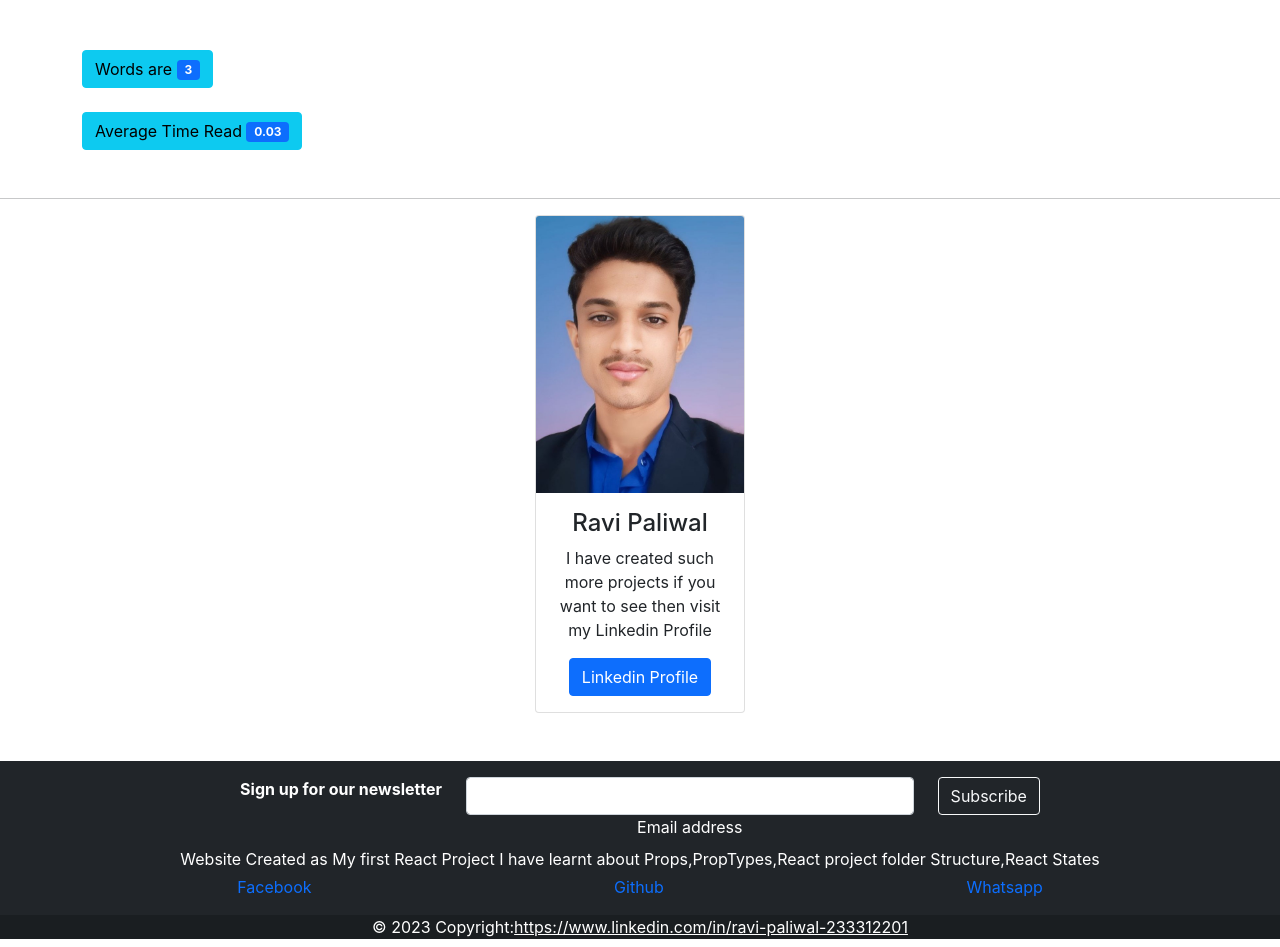
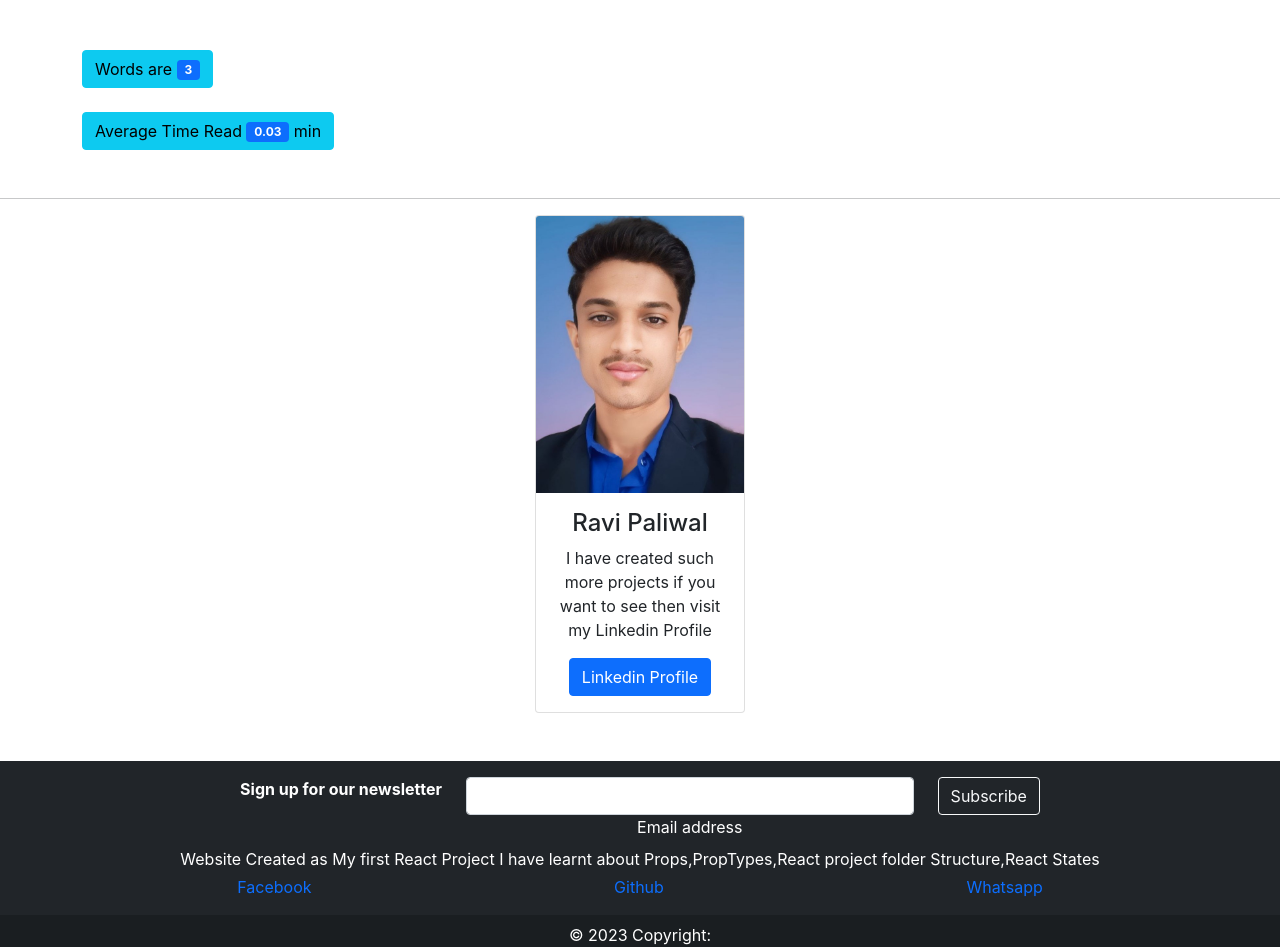
Before and after one commit to RaviPaliwal/Textutils-React-1, a React (Create React App) app: page / in a window 1280 px wide. Shown: the part 510-1457 px from the top of the page. Built offline with nearby package versions, Linux system fonts and the light colour scheme.

Commit message:
Some Improvements
Some Ui Fixes

```diff
--- a/src/Components/Footer.js
+++ b/src/Components/Footer.js
@@ -74,12 +74,13 @@ export default function Footer() {
 
           {/* <!-- Copyright --> */}
           <div
-            className="text-center p-0"
+            className="text-center p-2"
             style={{ "background-color": "rgba(0, 0, 0, 0.2)" }}
           >
             © 2023 Copyright:
+            <br></br>
             <a
-              className="text-white"
+              className="text-white text-decoration-none"
               href="https://www.linkedin.com/in/ravi-paliwal-233312201"
             >
               https://www.linkedin.com/in/ravi-paliwal-233312201
--- a/src/Components/Textarea.js
+++ b/src/Components/Textarea.js
@@ -78,10 +78,11 @@ export default function Textarea(props) {
         </button>
         <br className="my-2"></br>
         <button className="btn btn-info " style={{ display: "block" }}>
-          Average Time Read{" "}
+          Average Time Read {" "}
           <span className="badge bg-primary">
-            {0.01 * text.split(" ").length}
+            {0.01 * text.split(" ").length.toFixed(2)}
           </span>
+          {" "}min
         </button>
       </div>
     </>
```
